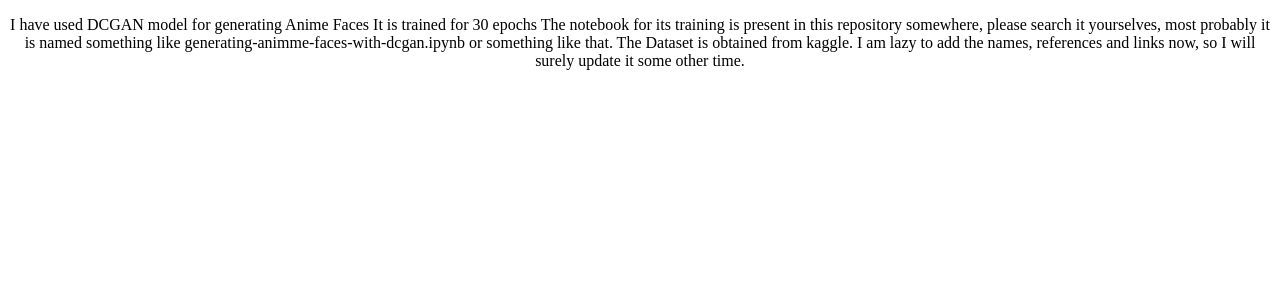
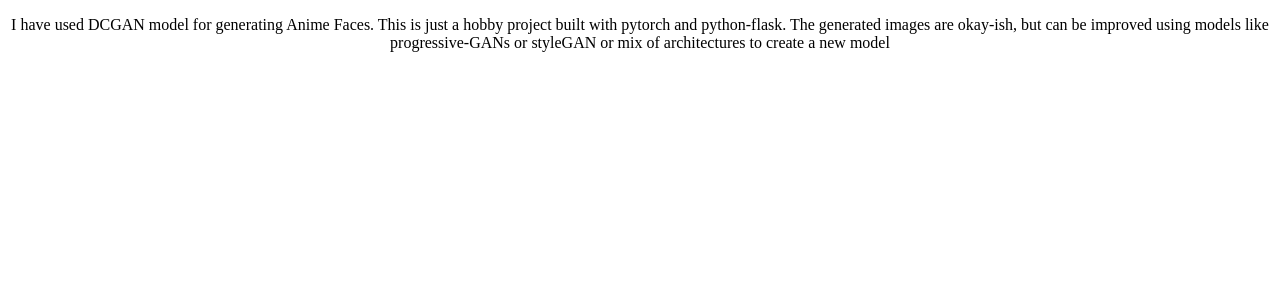
Before and after one commit to Srujana2505/dcgan-anime-face, a Flask app: page / in a window 1280 px wide. Shown: the part 76-376 px from the top of the page. Run offline with Flask 3, Linux system fonts and the light colour scheme.

Commit message:
Update index.html

```diff
--- a/templates/index.html
+++ b/templates/index.html
@@ -3,9 +3,6 @@
 	<li><a href="/generate">Generate</a></li>
 {% endblock nav_title %}
 {% block content %}
-	<p>I have used DCGAN model for generating Anime Faces
-	It is trained for 30 epochs
-	The notebook for its training is present in this repository somewhere, please search it yourselves, most probably it is named something like generating-animme-faces-with-dcgan.ipynb or something like that.
-	The Dataset is obtained from kaggle. I am lazy to add the names, references and links now, so I will surely update it some other time.
+	<p>I have used DCGAN model for generating Anime Faces. This is just a hobby project built with pytorch and python-flask. The generated images are okay-ish, but can be improved using models like progressive-GANs or styleGAN or mix of architectures to create a new model
 	</p>
 {% endblock content%}
```
